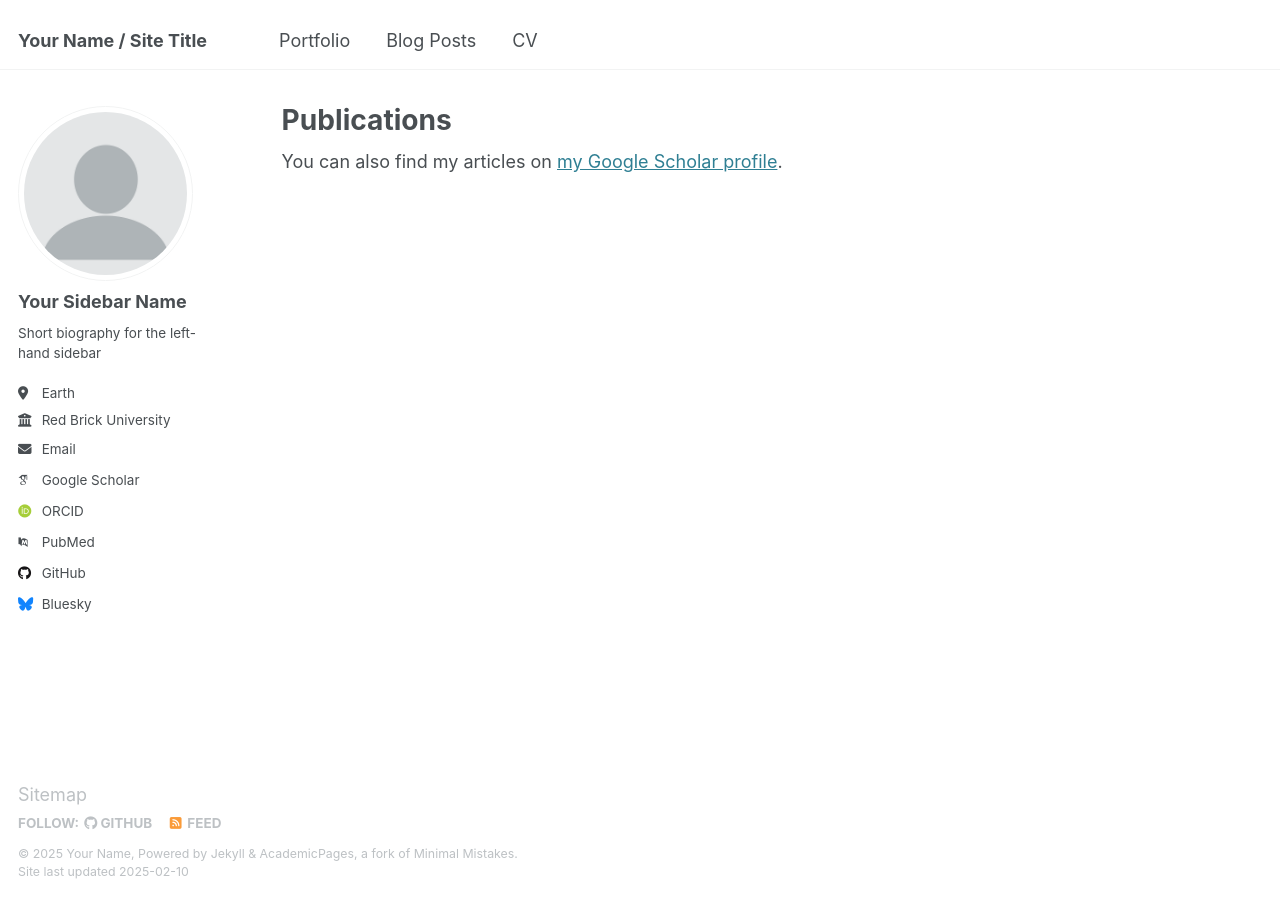
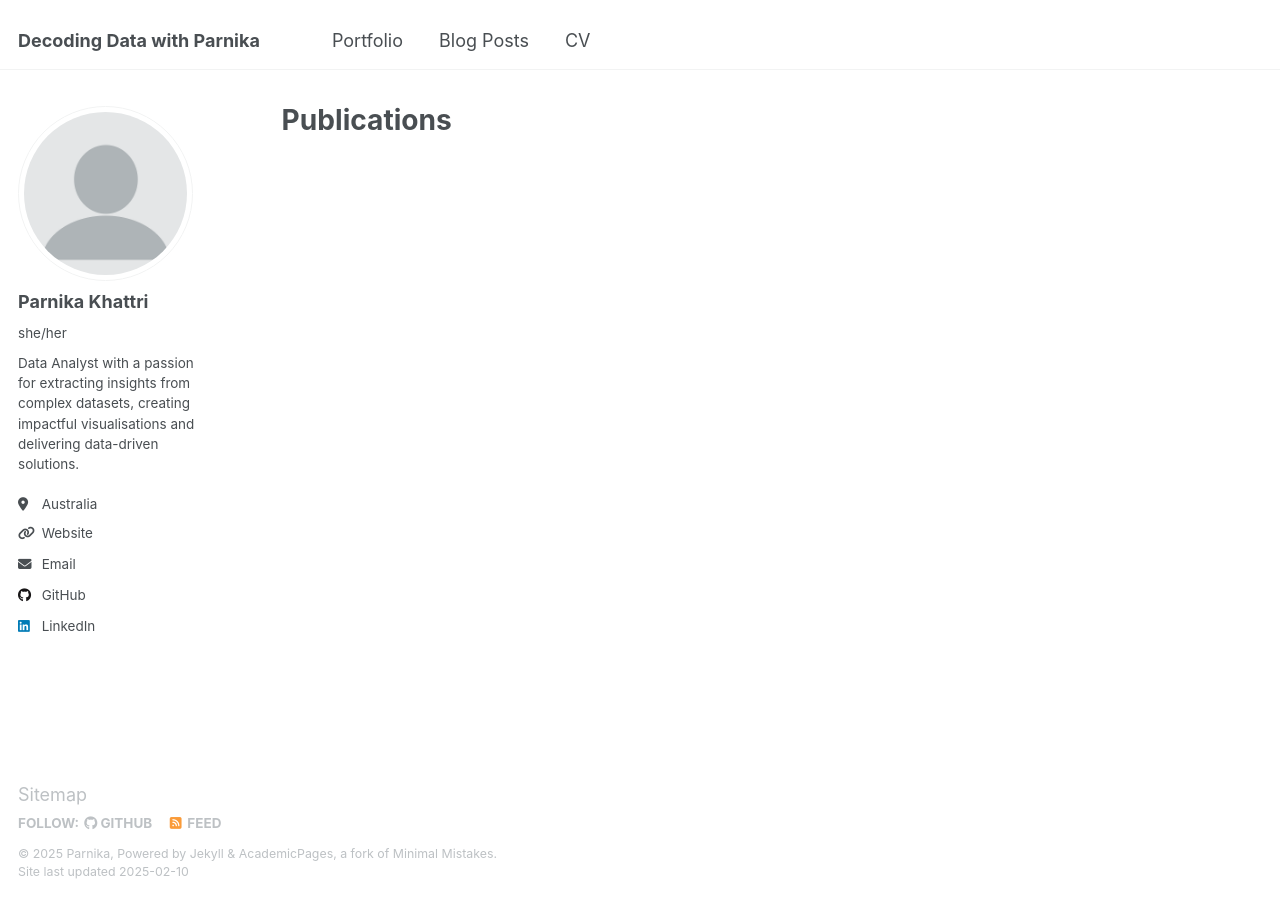
Before and after one commit to parnikakhattri/parnikakhattri.github.io, a Jekyll site: the page built from _pages/publications.html, in a window 1280 px wide. Built offline with Jekyll 4.4.1, drawn with Linux system fonts in a browser that asks for light colours; some web fonts are replaced; part of the change alters nothing that is shown.

Commit message:
Update _config.yml

```diff
--- a/_config.yml
+++ b/_config.yml
@@ -1,109 +1,42 @@
-# Welcome to Jekyll!
-#
-# This config file is meant for settings that affect your entire site, values
-# which you are expected to set up once and rarely need to edit after that.
-# For technical reasons, this file is *NOT* reloaded automatically when you use
-# `jekyll serve -l -H localhost`. If you change this file, please restart the
-# server process.
-
 # Basic Site Settings
 locale                   : "en-US"
 site_theme               : "default"
-title                    : "Your Name / Site Title"
+title                    : "Decoding Data with Parnika"
 title_separator          : "-"
-name                     : &name "Your Name"
-description              : &description "personal description"
-url                      : https://academicpages.github.io # the base hostname & protocol for your site e.g. "https://[your GitHub username].github.io"
-baseurl                  : "" # the subpath of your site, e.g. "/blog"
-repository               : "academicpages/academicpages.github.io"
+name                     : &name "Parnika"
+description              : &description "Portfolio showcasing data analytics projects and insights"
+url                      : https://parnikakhattri.github.io
+baseurl                  : ""
+repository               : "parnikakhattri/parnikakhattri.github.io"
 
-# Site Author - The following control what appear as part of the author content on the side bar.
-#               If a field is blank the icon and link will not appear, otherwise it will be shown.
-#               Additional customization can be done by editing /_includes/author-profile.html
+# Site Author
 author:
   # Biographic information
   avatar           : "profile.png"
-  name             : "Your Sidebar Name"
-  pronouns         : # example: "she/her"
-  bio              : "Short biography for the left-hand sidebar"
-  location         : "Earth"
-  employer         : "Red Brick University"
-  uri              : # URL
-  email            : "none@example.org"
-
-  # Academic websites
-  arxiv            : # URL - Update with the correct link to your profile
-  googlescholar    : "https://scholar.google.com/citations?user=PS_CX0AAAAAJ"
-  impactstory      : # URL
-  orcid            : "http://orcid.org/yourorcidurl"
-  semantic         : # URL
-  pubmed           : "https://www.ncbi.nlm.nih.gov/pubmed/?term=john+snow"
-  researchgate     : # URL
-  scopus           : # URL
+  name             : "Parnika Khattri"
+  pronouns         : "she/her"
+  bio              : "Data Analyst with a passion for extracting insights from complex datasets, creating impactful visualisations and delivering data-driven solutions."
+  location         : "Australia"
+  uri              : "https://parnikakhattri.github.io"
+  email            : "parnika.khattri04@gmail.com"
 
   # Repositories and software development
-  bitbucket        : # Username - Update with your username on the site
-  codepen          : # Username
-  dribbble         : # Username
-  github           : "academicpages"
-  kaggle           : # Username
-  stackoverflow    : # User number or user number and name (i.e., use "1" or "1/jeff-atwood")
+  github           : "parnikakhattri"
 
   # Social media
-  bluesky          : "bsky.app" # Replace this with you Bluesky username
-  facebook         : # Username
-  flickr           : # Username
-  foursquare       : # Username
-  goodreads        : # Username
-  google_plus      : # Username
-  keybase          : # Username
-  instagram        : # Username
-  lastfm           : # Username
-  linkedin         : # Username
-  mastodon         : # URL
-  medium           : # URL
-  pinterest        : # Username
-  soundcloud       : # Username
-  steam            : # Username
-  telegram         : # URL
-  tumblr           : # Username
-  twitter          : # Username for X / Twitter
-  vine             : # Username
-  weibo            : # Username
-  wikipedia        : # Username
-  xing             : # Username
-  youtube          : # Username
-  zhihu            : # Username
-
-# Publication Category - The following the list of publication categories and their headings
-publication_category:
-  books:
-    title: 'Books'
-  manuscripts:
-    title: 'Journal Articles'
-  conferences:
-    title: 'Conference Papers'
+  linkedin         : "parnikakhattri"
 
 # Site Settings
 teaser                   :  # filename of teaser fallback teaser image placed in /images/, .e.g. "500x300.png"
-breadcrumbs              : false # true, false (default)
+breadcrumbs              : false
 words_per_minute         : 160
 future                   : true
-read_more                : "disabled" # if enabled, adds "Read more" links to excerpts
-talkmap_link             : false      #change to true to add link to talkmap on talks page
+read_more                : "disabled"
 comments:
-  provider               : # false (default), "disqus", "discourse", "facebook", "google-plus", "staticman", "custom"
-  disqus:
-    shortname            :
-  discourse:
-    server               : # https://meta.discourse.org/t/embedding-discourse-comments-via-javascript/31963 , e.g.: meta.discourse.org
-  facebook:
-    appid                :
-    num_posts            : # 5 (default)
-    colorscheme          : # "light" (default), "dark"
+  provider               : "staticman"
 staticman:
   allowedFields          : ['name', 'email', 'url', 'message']
-  branch                 : "gh-pages" # "master", "gh-pages"
+  branch                 : "main"
   commitMessage          : "New comment."
   filename               : comment-{@timestamp}
   format                 : "yml"
@@ -117,33 +50,12 @@ staticman:
       type               : "date"
       options:
         format           : "iso8601" # "iso8601" (default), "timestamp-seconds", "timestamp-milliseconds"
-atom_feed:
-  hide                   : false     # change to true to hide the RSS feed in the footer
-  path                   : # blank (default) uses feed.xml
-
 
 # SEO Related
 google_site_verification :
 bing_site_verification   :
 alexa_site_verification  :
 yandex_site_verification :
-
-
-# Social Sharing
-twitter:
-  username               : &twitter
-facebook:
-  username               :
-  app_id                 :
-  publisher              :
-og_image                 :  # Open Graph/Twitter default site image
-# For specifying social profiles
-# - https://developers.google.com/structured-data/customize/social-profiles
-social:
-  type                   : # Person or Organization (defaults to Person)
-  name                   : # If the user or organization name differs from the site's name
-  links: # An array of links to social media profiles
-
 
 # Analytics
 analytics:
@@ -213,19 +125,9 @@ kramdown:
 
 # These settings control the types of collections used by the template
 collections:
-  teaching:
-    output: true
-    permalink: /:collection/:path/
-  publications:
-    output: true
-    permalink: /:collection/:path/
   portfolio:
     output: true
     permalink: /:collection/:path/
-  talks:
-    output: true
-    permalink: /:collection/:path/
-
 
 # These settings control how pages and collections are included in the site
 defaults:
@@ -247,24 +149,6 @@ defaults:
     values:
       layout: single
       author_profile: true
-  # _teaching
-  - scope:
-      path: ""
-      type: teaching
-    values:
-      layout: single
-      author_profile: true
-      share: true
-      comments: true
-  # _publications
-  - scope:
-      path: ""
-      type: publications
-    values:
-      layout: single
-      author_profile: true
-      share: true
-      comments: true
   # _portfolio
   - scope:
       path: ""
@@ -274,14 +158,7 @@ defaults:
       author_profile: true
       share: true
       comment: true
-  # _talks
-  - scope:
-      path: ""
-      type: talks
-    values:
-      layout: talk
-      author_profile: true
-      share: true
+
 
 
 # Sass/SCSS
```
